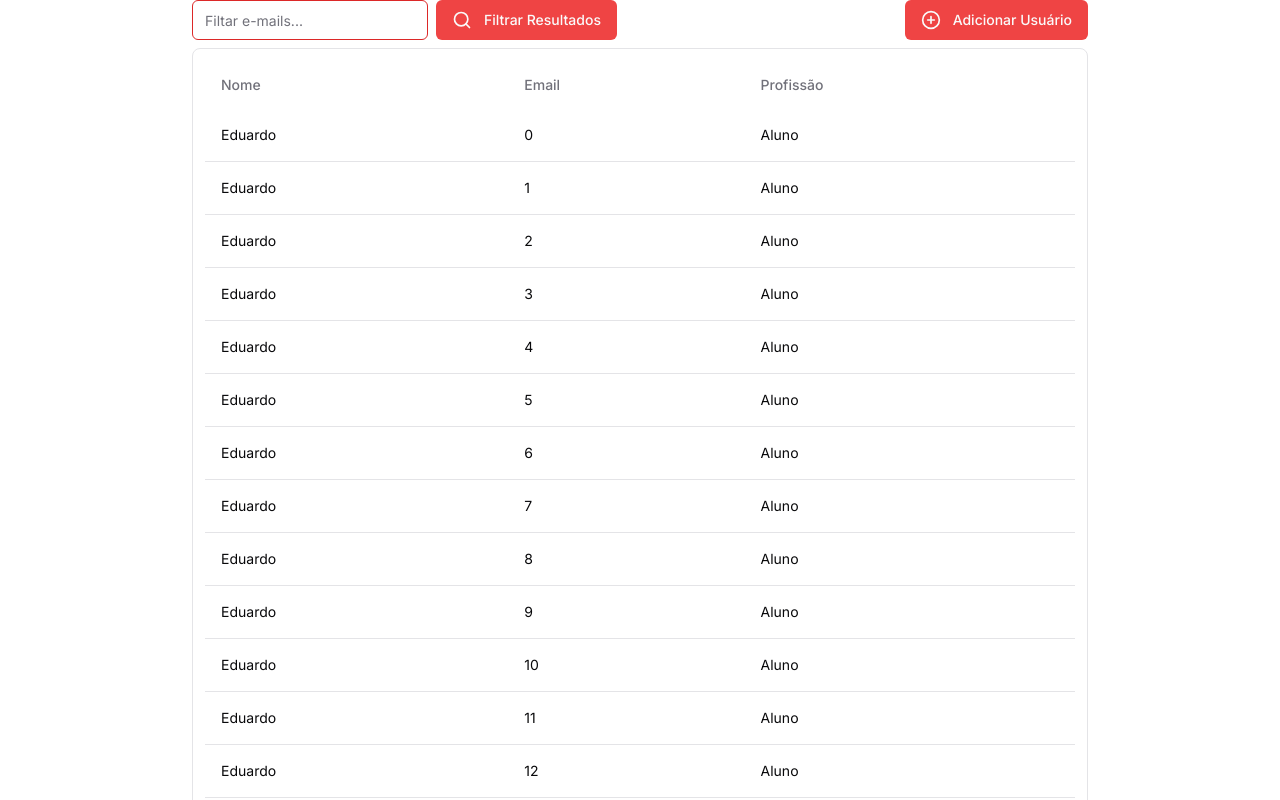
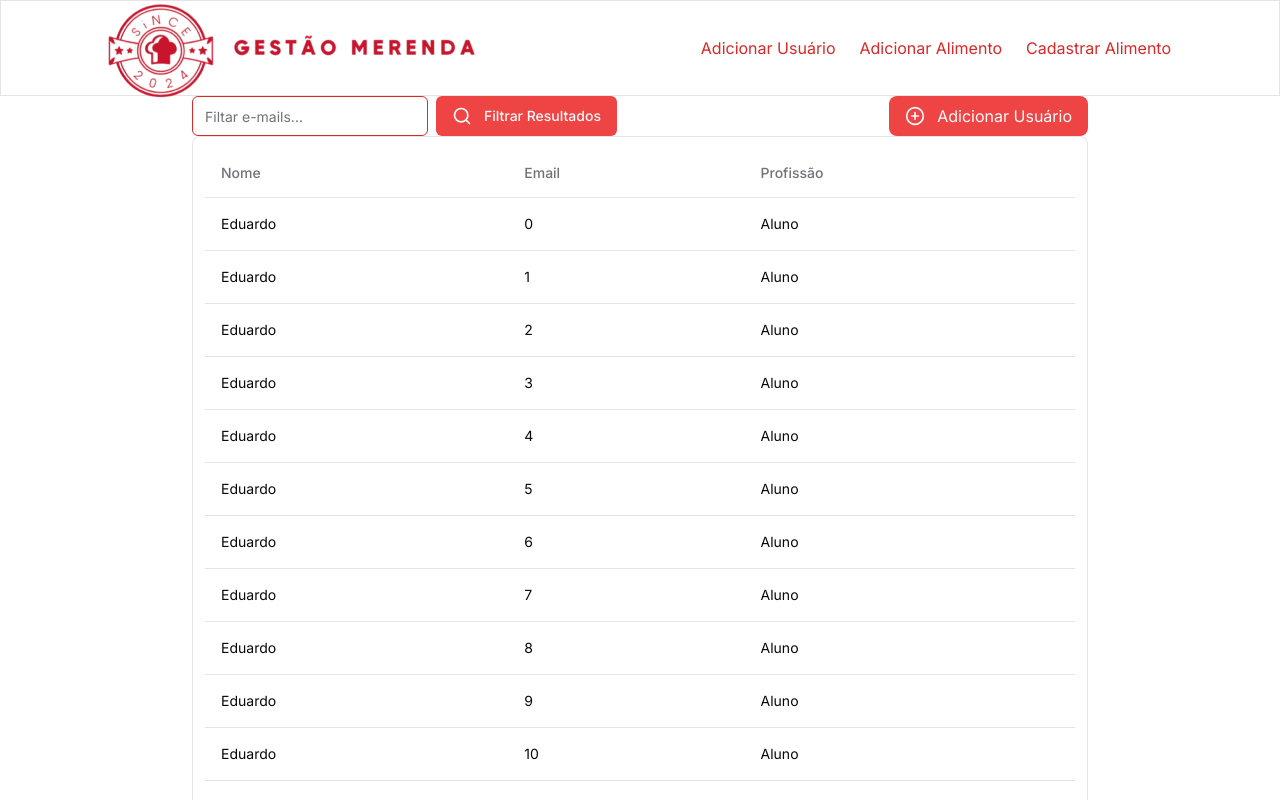
Before and after one commit to 1Edum/Merenda, a Next.js app in the folder frontend/: page /admin in a window 1280 px wide. Shown: the top 800 px of the page. Built offline with nearby package versions, Linux system fonts and the light colour scheme.

Commit message:
feat: create page admin

```diff
--- /dev/null
+++ b/frontend/app/admin/layout.tsx
@@ -0,0 +1,22 @@
+import Header from "../_components/header"
+
+export default function RootLayout({
+  children,
+}: {
+  children: React.ReactNode
+}) {
+  return (
+    <html lang="en">
+      <body>
+        <header>
+          <Header menu={true} links={[
+            { name: "Adicionar Usuário", link: "/" },
+            { name: "Adicionar Alimento", link: "/" },
+            { name: "Cadastrar Alimento", link: "/" },
+            ]}/>
+        </header>
+          {children}
+      </body>
+    </html>
+  )
+}
--- a/frontend/app/admin/page.tsx
+++ b/frontend/app/admin/page.tsx
@@ -8,89 +8,17 @@ import {
   TableHeader,
   TableRow,
 } from "@/app/_components/ui/table";
-import {
-  Dialog,
-  DialogContent,
-  DialogDescription,
-  DialogHeader,
-  DialogTitle,
-  DialogTrigger,
-  DialogFooter,
-} from "@/app/_components/ui/dialog";
 import React from "react";
 import { PlusCircle, Search } from "lucide-react";
+import { Dialog, DialogContent, DialogDescription, DialogFooter, DialogHeader, DialogTitle, DialogTrigger } from "../_components/ui/dialog";
 import { Select, SelectContent, SelectItem, SelectTrigger, SelectValue } from "../_components/ui/select";
+import TableInfos from "../_components/table-infos";
+
 
 export default function page() {
   return (
     <div className="P-6 max-w-4xl mx-auto space-y-2">
-      <div className="flex justify-between">
-        <div className="flex space-x-2">
-          <Input placeholder="Filtar e-mails..." className="w-auto" />
-          <Button variant={"destructive"}>
-            <Search className="mr-3 w-5 h-5" /> Filtrar Resultados
-          </Button>
-        </div>
-        <Dialog>
-          <DialogTrigger>
-            <Button variant={"destructive"}>
-              <PlusCircle className="mr-3 w-5 h-5" /> Adicionar Usuário
-            </Button>
-          </DialogTrigger>
-          <DialogContent>
-            <DialogHeader>
-              <DialogTitle>Novo Usuário</DialogTitle>
-              <DialogDescription>Crie um novo usuário</DialogDescription>
-            </DialogHeader>
-            <form action="" className="space-y-3">
-              <div>
-                <label htmlFor="">Nome do usuário</label>
-                <Input />
-              </div>
-              <div>
-                <label htmlFor="">E-mail</label>
-                <Input />
-              </div>
-              <div>
-                <Select>
-                  <SelectTrigger className="w-[180px]">
-                    <SelectValue placeholder="Profissão" />
-                  </SelectTrigger>
-                  <SelectContent>
-                    <SelectItem value="Aluno">Aluno</SelectItem>
-                    <SelectItem value="Cozinheiro">Cozinheiro</SelectItem>
-                    <SelectItem value="Administrador">Administrador</SelectItem>
-                  </SelectContent>
-                </Select>
-              </div>
-              <DialogFooter>
-                <Button variant={"outline"}>Cancelar</Button>
-                <Button variant={"destructive"}>Salvar</Button>
-              </DialogFooter>
-            </form>
-          </DialogContent>
-        </Dialog>
-      </div>
-      <div className="border rounded-lg p-3">
-        <Table>
-          <TableHeader>
-            <TableHead>Nome</TableHead>
-            <TableHead>Email</TableHead>
-            <TableHead>Profissão</TableHead>
-          </TableHeader>
-          <TableBody>
-            {Array.from({ length: 20 }).map((_, i) => {
-              return (
-                <TableRow key={i}>
-                  <TableCell>Eduardo</TableCell>
-                  <TableCell>{i}</TableCell>
-                  <TableCell>Aluno</TableCell>
-                </TableRow>
-              );
-            })}
-          </TableBody>
-        </Table>
-      </div>
+      <TableInfos />
     </div>
   );
 }
```
